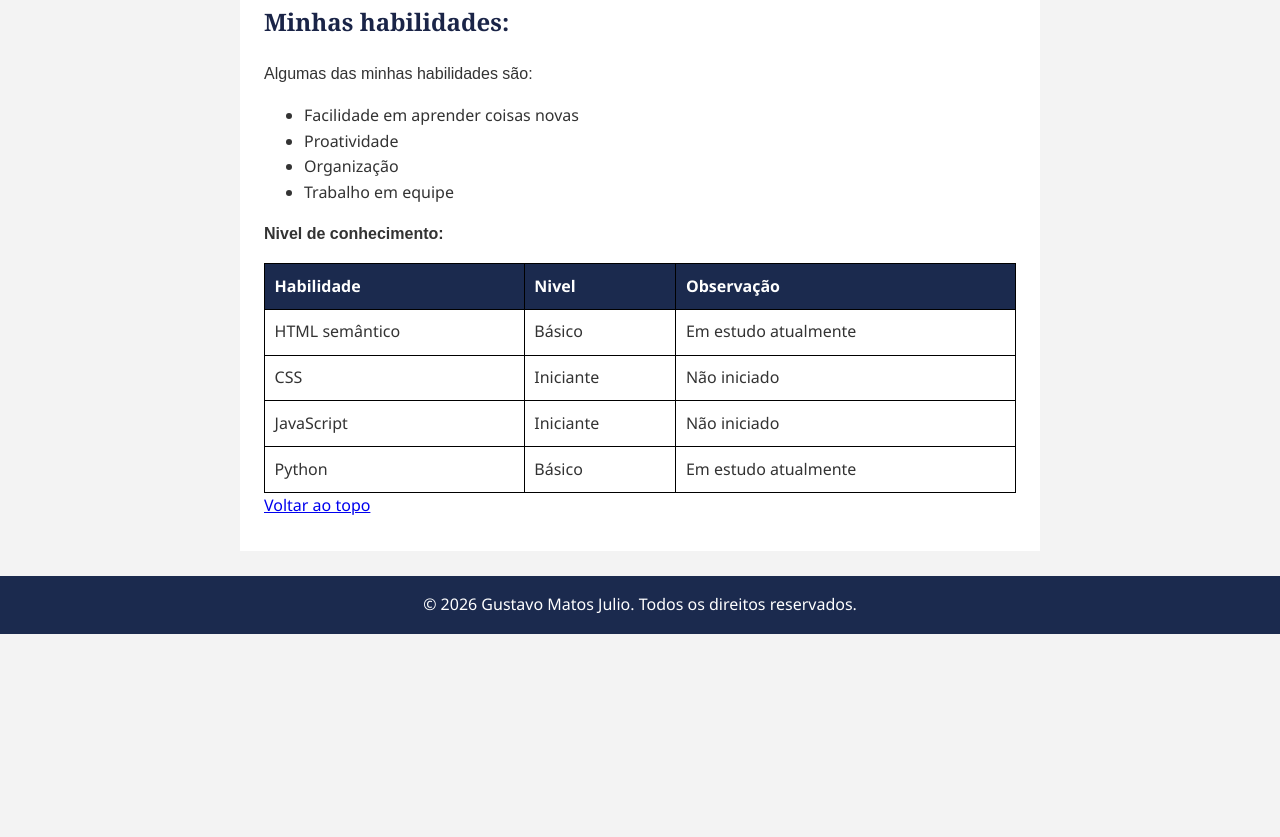
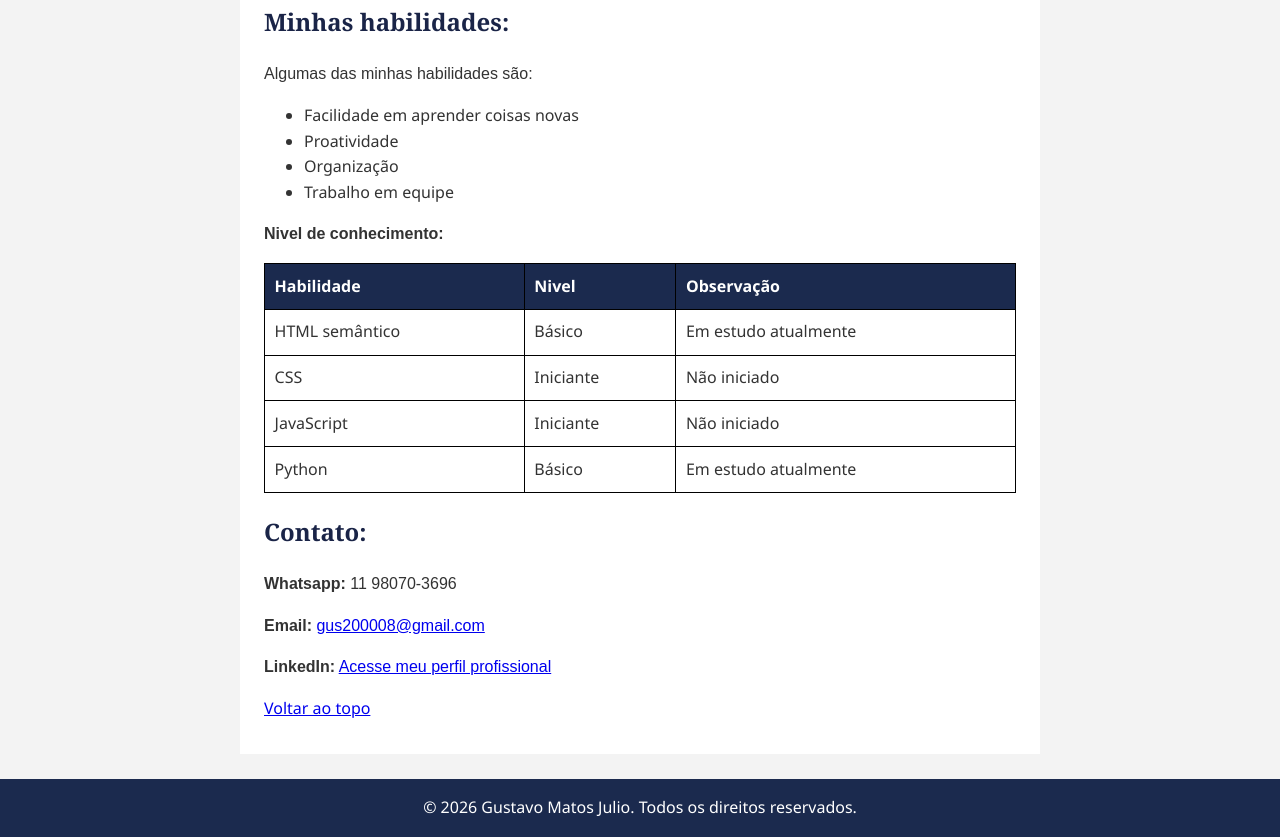
Before and after one commit to gustavom-julio/portfolio-gustavo-matos, a plain HTML site: page index.html in a window 1280 px wide. Shown: the part 1041-1878 px from the top of the page. Before the commit the page ends 1675 px from the top, so only its background shows below. Drawn offline with Linux system fonts and the light colour scheme.

Commit message:
adicionado seção de contato

```diff
--- a/index.html
+++ b/index.html
@@ -32,7 +32,7 @@
 <main> <!--É o conteúdo principal da página-->
 
      <!-- INICIO: sobre, objetivos e habilidades (feature/pagina-inicial) -->
-       <section id="sobre">
+        <section id="sobre">
             <h2>Sobre mim:</h2>
             <p>Tenho 18 anos e sou uma pessoa proativa, que gosta de aprender e estou sempre disposto a enfrentar novos desafios. Gosto de animais e, no meu tempo livre, gosto de jogar videogame e assistir a filmes e séries.</p>
 
@@ -97,6 +97,12 @@
         </section>
 
     <!-- INICIO: contato (feature/contato) -->
+        <section id="contato">
+            <h2>Contato:</h2>
+            <p><strong>Whatsapp:</strong> 11 98070-3696</p>
+            <p><strong>Email:</strong> <a href="mailto:gus200008@gmail.com">gus200008@gmail.com</a></p>
+            <p><strong>LinkedIn:</strong> <a href="https://www.linkedin.com/in/gustavo-matos-109613316/" target="_blank"> Acesse meu perfil profissional</a></p>
+        </section>
 
     <a href="#topo">Voltar ao topo</a>
 </main>
```
